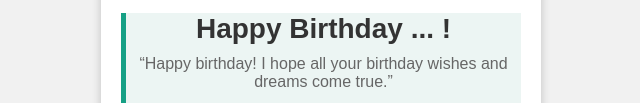
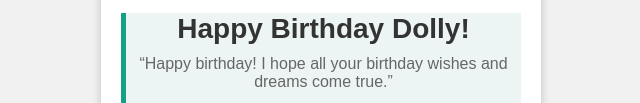
Before and after one commit to hellogirish07/Happy-birthday, a plain HTML site: page index.html in a window 1280 px wide. Shown: the part 273-376 px from the top of the page, without its empty margins (319-959 px from the left). Drawn offline with Linux system fonts and the light colour scheme.

Commit message:
Update index.html

```diff
--- a/index.html
+++ b/index.html
@@ -13,7 +13,7 @@
         <img src="https://thumbs.dreamstime.com/b/colorful-happy-birthday-cupcakes-candles-spelling-148323072.jpg"
             alt="Birthday Balloons" class="animate">
         <div class="wish">
-            <h1 class="animate">Happy Birthday ... !</h1>
+            <h1 class="animate">Happy Birthday Dolly!</h1>
             <p class="animate">“Happy birthday! I hope all your birthday wishes and dreams come true.”</p>
             <p class="animate">“May the joy that you have spread in the past come back to you on this day. Wishing you a very happy birthday!”</p>
             <p class="animate">-: Girish Suthar</p>
```
